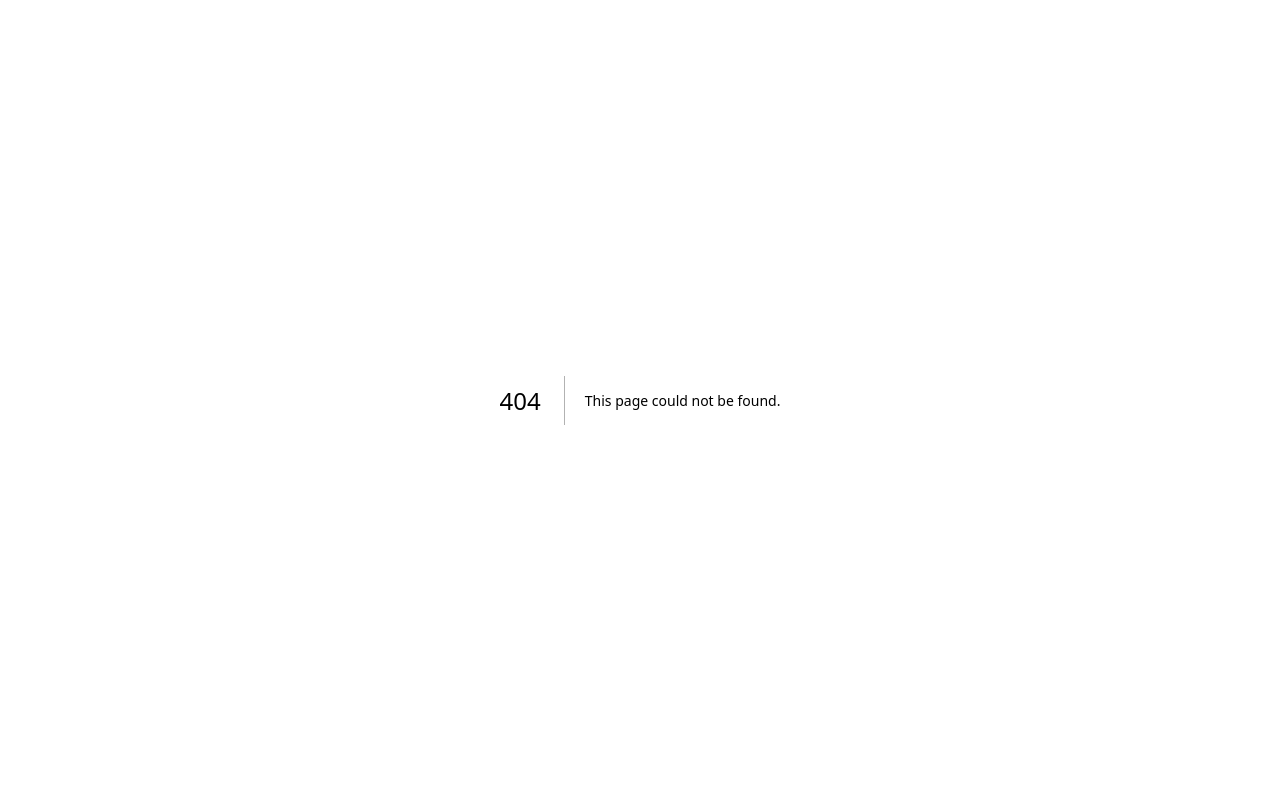
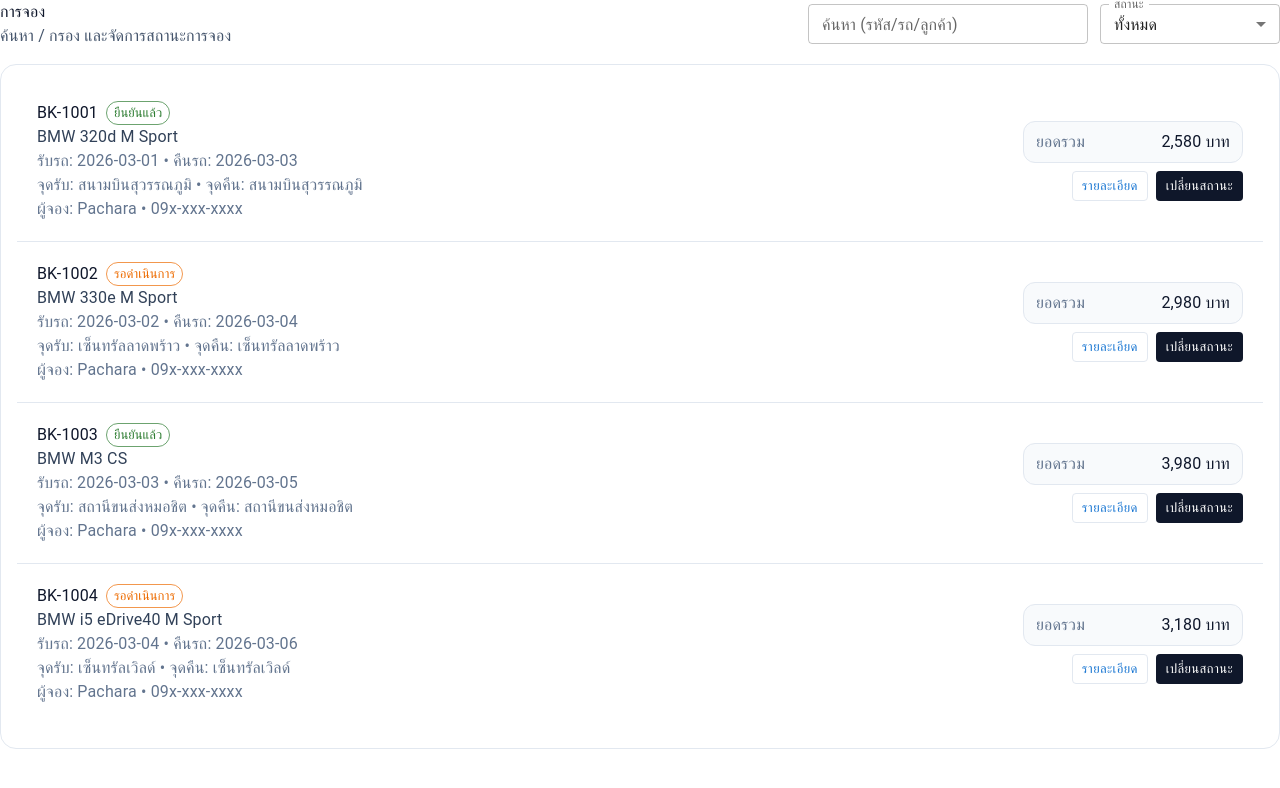
Before and after one commit to Pachared42/RentFlow-Admin-Dashboard, a Next.js app: page /admin/bookings in a window 1280 px wide. Before the commit this address had no page. Shown: the top 788 px of the page. Built offline with nearby package versions, Linux system fonts and the light colour scheme.

Commit message:
Create page.tsx

```diff
--- /dev/null
+++ b/app/admin/bookings/page.tsx
@@ -0,0 +1,214 @@
+"use client";
+
+import * as React from "react";
+import {
+    Box,
+    Card,
+    CardContent,
+    Typography,
+    Stack,
+    TextField,
+    MenuItem,
+    Chip,
+    Divider,
+    Button,
+} from "@mui/material";
+
+type BookingStatus = "pending" | "confirmed" | "cancelled" | "completed";
+
+type BookingRow = {
+    id: string;
+    carName: string;
+    pickupDate: string;
+    returnDate: string;
+    pickupLocation: string;
+    returnLocation: string;
+    customerName: string;
+    phone: string;
+    totalPrice: number;
+    status: BookingStatus;
+};
+
+const SEED: BookingRow[] = [
+    {
+        id: "BK-1001",
+        carName: "BMW 320d M Sport",
+        pickupDate: "2026-03-01",
+        returnDate: "2026-03-03",
+        pickupLocation: "สนามบินสุวรรณภูมิ",
+        returnLocation: "สนามบินสุวรรณภูมิ",
+        customerName: "Pachara",
+        phone: "09x-xxx-xxxx",
+        totalPrice: 1290 * 2,
+        status: "confirmed",
+    },
+    {
+        id: "BK-1002",
+        carName: "BMW 330e M Sport",
+        pickupDate: "2026-03-02",
+        returnDate: "2026-03-04",
+        pickupLocation: "เซ็นทรัลลาดพร้าว",
+        returnLocation: "เซ็นทรัลลาดพร้าว",
+        customerName: "Pachara",
+        phone: "09x-xxx-xxxx",
+        totalPrice: 1490 * 2,
+        status: "pending",
+    },
+    {
+        id: "BK-1003",
+        carName: "BMW M3 CS",
+        pickupDate: "2026-03-03",
+        returnDate: "2026-03-05",
+        pickupLocation: "สถานีขนส่งหมอชิต",
+        returnLocation: "สถานีขนส่งหมอชิต",
+        customerName: "Pachara",
+        phone: "09x-xxx-xxxx",
+        totalPrice: 1990 * 2,
+        status: "confirmed",
+    },
+    {
+        id: "BK-1004",
+        carName: "BMW i5 eDrive40 M Sport",
+        pickupDate: "2026-03-04",
+        returnDate: "2026-03-06",
+        pickupLocation: "เซ็นทรัลเวิลด์",
+        returnLocation: "เซ็นทรัลเวิลด์",
+        customerName: "Pachara",
+        phone: "09x-xxx-xxxx",
+        totalPrice: 1590 * 2,
+        status: "pending",
+    },
+];
+
+function formatTHB(n: number) {
+    const value = Number.isFinite(n) ? n : 0;
+    const num = new Intl.NumberFormat("th-TH", { maximumFractionDigits: 0 }).format(value);
+    return `${num} บาท`;
+}
+
+function StatusChip({ s }: { s: BookingStatus }) {
+    const map: Record<BookingStatus, { label: string; color: "default" | "success" | "warning" | "error" }> = {
+        pending: { label: "รอดำเนินการ", color: "warning" },
+        confirmed: { label: "ยืนยันแล้ว", color: "success" },
+        cancelled: { label: "ยกเลิก", color: "error" },
+        completed: { label: "เสร็จสิ้น", color: "default" },
+    };
+    const m = map[s];
+    return <Chip size="small" label={m.label} color={m.color} variant="outlined" />;
+}
+
+export default function AdminBookingsPage() {
+    const [q, setQ] = React.useState("");
+    const [status, setStatus] = React.useState<BookingStatus | "all">("all");
+
+    const rows = React.useMemo(() => {
+        return SEED.filter((r) => {
+            const okQ =
+                !q ||
+                r.id.toLowerCase().includes(q.toLowerCase()) ||
+                r.carName.toLowerCase().includes(q.toLowerCase()) ||
+                r.customerName.toLowerCase().includes(q.toLowerCase());
+            const okS = status === "all" ? true : r.status === status;
+            return okQ && okS;
+        });
+    }, [q, status]);
+
+    return (
+        <Box className="grid gap-4">
+            <Stack direction={{ xs: "column", md: "row" }} spacing={2} className="items-start md:items-center justify-between">
+                <Box>
+                    <Typography className="text-xl font-extrabold text-slate-900">การจอง</Typography>
+                    <Typography className="text-sm text-slate-600">ค้นหา / กรอง และจัดการสถานะการจอง</Typography>
+                </Box>
+
+                <Stack direction={{ xs: "column", sm: "row" }} spacing={1.5} className="w-full md:w-auto">
+                    <TextField
+                        size="small"
+                        label="ค้นหา (รหัส/รถ/ลูกค้า)"
+                        value={q}
+                        onChange={(e) => setQ(e.target.value)}
+                        className="w-full sm:w-70"
+                    />
+                    <TextField
+                        size="small"
+                        select
+                        label="สถานะ"
+                        value={status}
+                        onChange={(e) => setStatus(e.target.value as any)}
+                        className="w-full sm:w-45"
+                    >
+                        <MenuItem value="all">ทั้งหมด</MenuItem>
+                        <MenuItem value="pending">รอดำเนินการ</MenuItem>
+                        <MenuItem value="confirmed">ยืนยันแล้ว</MenuItem>
+                        <MenuItem value="cancelled">ยกเลิก</MenuItem>
+                        <MenuItem value="completed">เสร็จสิ้น</MenuItem>
+                    </TextField>
+                </Stack>
+            </Stack>
+
+            <Card elevation={0} className="rounded-2xl! border border-slate-200 bg-white">
+                <CardContent className="p-0">
+                    <Box className="grid">
+                        {rows.map((b, idx) => (
+                            <Box key={b.id}>
+                                <Box className="p-4 sm:p-5">
+                                    <Stack direction={{ xs: "column", md: "row" }} spacing={2} className="items-start md:items-center justify-between">
+                                        <Box>
+                                            <Stack direction="row" spacing={1} className="items-center">
+                                                <Typography className="text-sm font-bold text-slate-900">{b.id}</Typography>
+                                                <StatusChip s={b.status} />
+                                            </Stack>
+                                            <Typography className="mt-1 text-sm text-slate-700">{b.carName}</Typography>
+                                            <Typography className="mt-1 text-xs text-slate-500">
+                                                รับรถ: {b.pickupDate} • คืนรถ: {b.returnDate}
+                                            </Typography>
+                                            <Typography className="mt-1 text-xs text-slate-500">
+                                                จุดรับ: {b.pickupLocation} • จุดคืน: {b.returnLocation}
+                                            </Typography>
+                                            <Typography className="mt-1 text-xs text-slate-500">
+                                                ผู้จอง: {b.customerName} • {b.phone}
+                                            </Typography>
+                                        </Box>
+
+                                        <Stack spacing={1} className="w-full md:w-auto">
+                                            <Box className="flex items-center justify-between rounded-xl border border-slate-200 bg-slate-50 px-3 py-2 md:w-55">
+                                                <Typography className="text-xs text-slate-500">ยอดรวม</Typography>
+                                                <Typography className="text-sm font-semibold text-slate-900">{formatTHB(b.totalPrice)}</Typography>
+                                            </Box>
+
+                                            <Stack direction="row" spacing={1} className="justify-end">
+                                                <Button size="small" variant="outlined" sx={{ textTransform: "none", borderColor: "rgb(226 232 240)" }}>
+                                                    รายละเอียด
+                                                </Button>
+                                                <Button
+                                                    size="small"
+                                                    variant="contained"
+                                                    sx={{
+                                                        textTransform: "none",
+                                                        bgcolor: "rgb(15 23 42)",
+                                                        boxShadow: "none",
+                                                        "&:hover": { bgcolor: "rgb(2 6 23)", boxShadow: "none" },
+                                                    }}
+                                                >
+                                                    เปลี่ยนสถานะ
+                                                </Button>
+                                            </Stack>
+                                        </Stack>
+                                    </Stack>
+                                </Box>
+
+                                {idx !== rows.length - 1 ? <Divider className="border-slate-200!" /> : null}
+                            </Box>
+                        ))}
+
+                        {!rows.length ? (
+                            <Box className="p-8 text-center">
+                                <Typography className="text-sm text-slate-600">ไม่พบรายการที่ตรงกับเงื่อนไข</Typography>
+                            </Box>
+                        ) : null}
+                    </Box>
+                </CardContent>
+            </Card>
+        </Box>
+    );
+}
```
